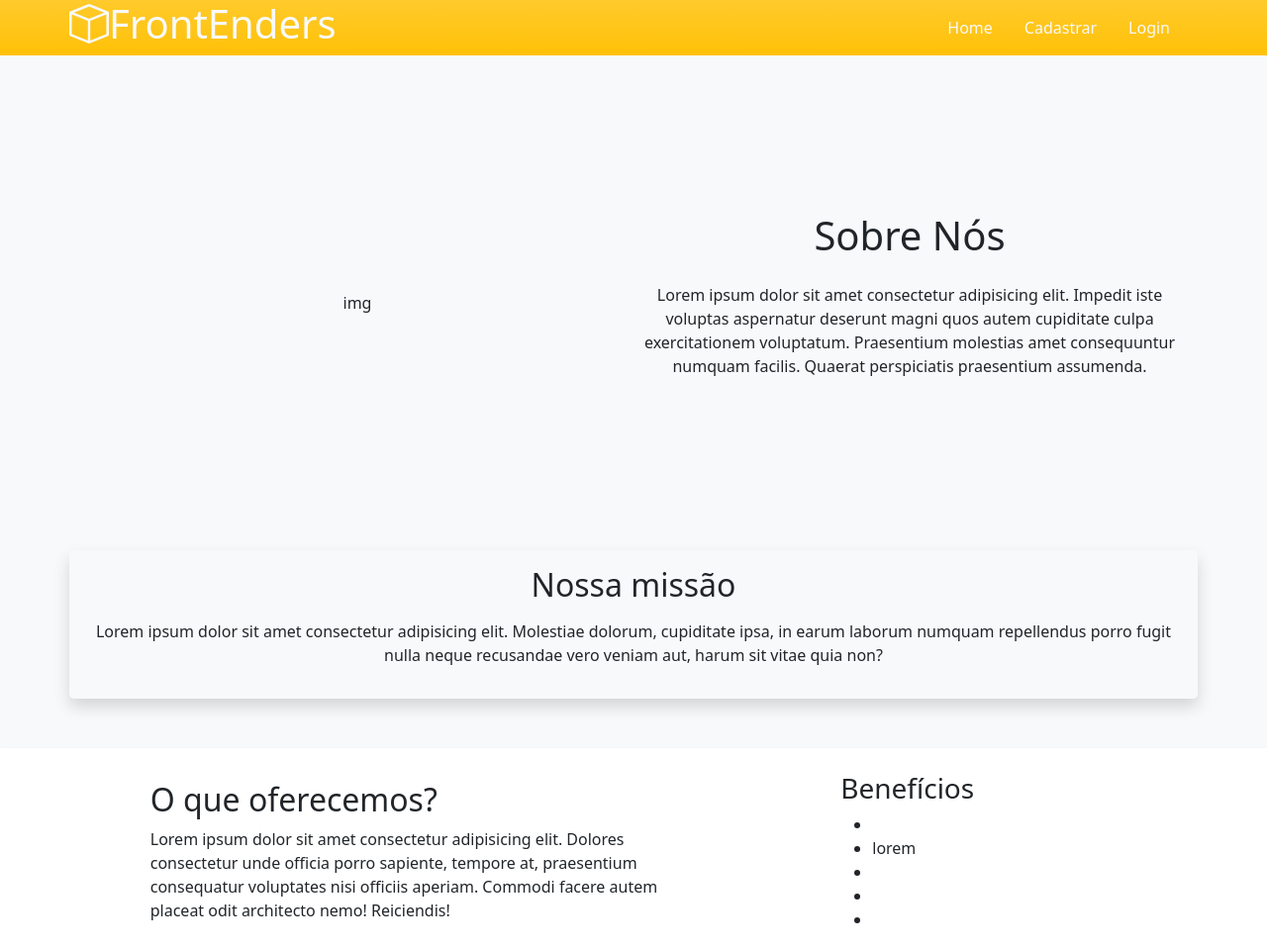
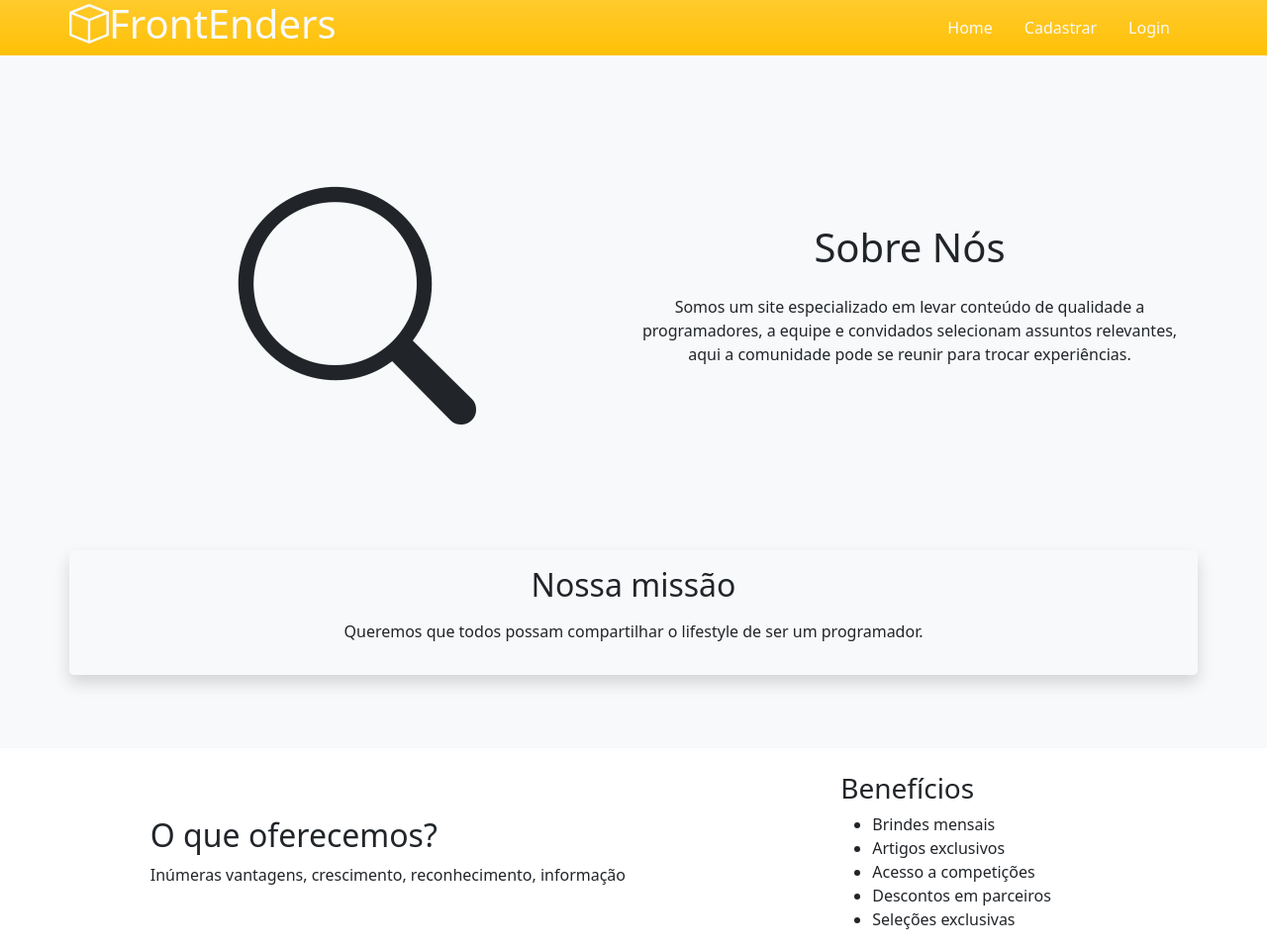
Before and after one commit to AndreFelipeMoura/ProjetoM2-GP8, a plain HTML site: page html/sobre.html in a window 1280 px wide. Shown: the top 960 px of the page at 99% size. Drawn offline with nearby package versions, Linux system fonts and the light colour scheme; files that its build step writes are made by us from their sources.

Commit message:
update nos textos sobre

```diff
--- a/html/sobre.html
+++ b/html/sobre.html
@@ -36,10 +36,10 @@
             <a class="nav-link active link-light" href="../index.html">Home</a>
           </li>
           <li class="nav-item align-self-center">
-            <a class="nav-link link-light" href="./html/cadastro.html">Cadastrar</a>
+            <a class="nav-link link-light" href="./cadastro.html">Cadastrar</a>
           </li>
           <li class="nav-item align-self-center">
-            <a class="nav-link link-light" href="./html/login.html">Login</a>
+            <a class="nav-link link-light" href="./login.html">Login</a>
           </li>
         </ul>
       </div>
@@ -50,11 +50,11 @@
     <!--hero-->
     <header class="bg-light" style="height: 500px;">
         <div class="d-flex container-md align-items-center justify-content-center h-100">
-            <div class="mx-auto"> img</div>
+            <div class="mx-auto"> <i class="bi bi-search" style="font-size: 15rem;"></i></div>
 
             <div class="d-flex flex-column gap-3 w-50">
                 <h1 class="mx-auto">Sobre Nós</h1>
-                <p class="mx-auto text-center">Lorem ipsum dolor sit amet consectetur adipisicing elit. Impedit iste voluptas aspernatur deserunt magni quos autem cupiditate culpa exercitationem voluptatum. Praesentium molestias amet consequuntur numquam facilis. Quaerat perspiciatis praesentium assumenda.</p>
+                <p class="mx-auto text-center">Somos um site especializado em levar conteúdo de qualidade a programadores, a equipe e convidados selecionam assuntos relevantes, aqui a comunidade pode se reunir para trocar experiências.</p>
             </div>
         </div>
         </div>
@@ -64,7 +64,7 @@
     <section class="bg-light" style="height:200px;">
         <div class="d-flex flex-column align-items-center gap-2 container-md shadow p-3 rounded-3">
         <h2>Nossa missão</h2>
-        <p class="text-center">Lorem ipsum dolor sit amet consectetur adipisicing elit. Molestiae dolorum, cupiditate ipsa, in earum laborum numquam repellendus porro fugit nulla neque recusandae vero veniam aut, harum sit vitae quia non?</p>
+        <p class="text-center">Queremos que todos possam compartilhar o lifestyle de ser um programador.</p>
         </div>
     </section>
 
@@ -73,21 +73,21 @@
         <div class="d-flex h-75 align-items-center container-md justify-content-around">
             <div class="w-50">
                 <h2>O que oferecemos?</h2>
-                <p>Lorem ipsum dolor sit amet consectetur adipisicing elit. Dolores consectetur unde officia porro sapiente, tempore at, praesentium consequatur voluptates nisi officiis aperiam. Commodi facere autem placeat odit architecto nemo! Reiciendis!</p>
+                <p>Inúmeras vantagens, crescimento, reconhecimento, informação</p>
             </div>
 
             <div class="w-25">
                 <h3>Benefícios</h3>
                 <ul>
-                <li></li>
-                <li>lorem</li>
-                <li></li>
-                <li></li>
-                <li></li>
+                <li>Brindes mensais</li>
+                <li>Artigos exclusivos</li>
+                <li>Acesso a competições</li>
+                <li>Descontos em parceiros</li>
+                <li>Seleções exclusivas</li>
             </ul>
             </div>
         </div>
-        <button class="d-flex mx-auto btn btn-warning"><a class="text-decoration-none link-dark"  href="../html/produto.html">VER PLANOS</a></button>
+        <button class="d-flex mx-auto btn btn-warning"><a class="text-decoration-none link-dark"  href="./produto.html">VER PLANOS</a></button>
     </section>
 
     <!--quem somos nós-->
```
